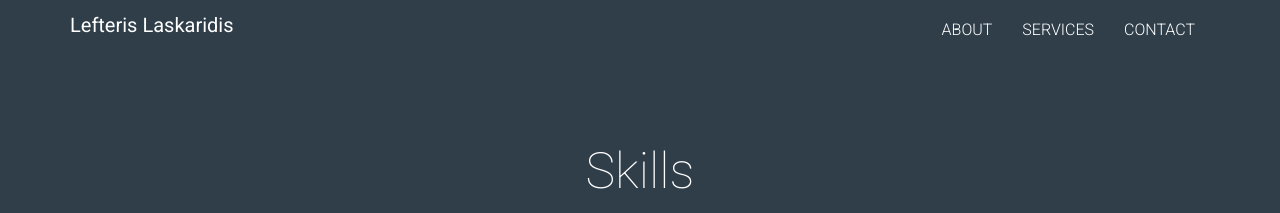
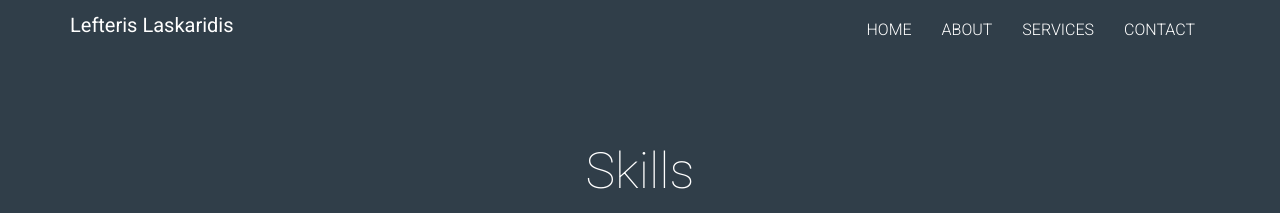
Before and after one commit to laskaridis/laskaridis.github.io, a Jekyll site: the page built from about/index.html, in a window 1280 px wide. Shown: the top 213 px of the page. Built offline with Jekyll 4.4.1, drawn with Linux system fonts in a browser that asks for light colours; nearby versions of some CDN libraries; comment, search, counter and statistics services are not loaded.

Commit message:
Move contact in a separate page

```diff
--- a/_includes/navigation.html
+++ b/_includes/navigation.html
@@ -18,9 +18,10 @@
   </div>
   <div id="navbar" class="collapse navbar-collapse navbar-right">
     <ul class="nav navbar-nav">
-      <li><a href="#about" class="scrollable navbar-menu__link">About</a></li>
+      <li><a href="/" class="scrollable navbar-menu__link">Home</a></li>
+      <li><a href="/about" class="scrollable navbar-menu__link">About</a></li>
       <li><a href="#services" class="scrollable navbar-menu__link">Services</a></li>
-      <li><a href="#contact" class="scrollable navbar-menu__link">Contact</a></li>
+      <li><a href="/contact" class="scrollable navbar-menu__link">Contact</a></li>
     </ul>
   </div>
 </div>
--- a/_layouts/main.html
+++ b/_layouts/main.html
@@ -5,4 +5,3 @@
 {% include hero.html %}
 {% include about.html %}
 {% include services.html %}
-{% include contact.html %}
--- /dev/null
+++ b/contact/index.html
@@ -0,0 +1,5 @@
+---
+layout: page
+---
+
+{% include contact.html %}
```
